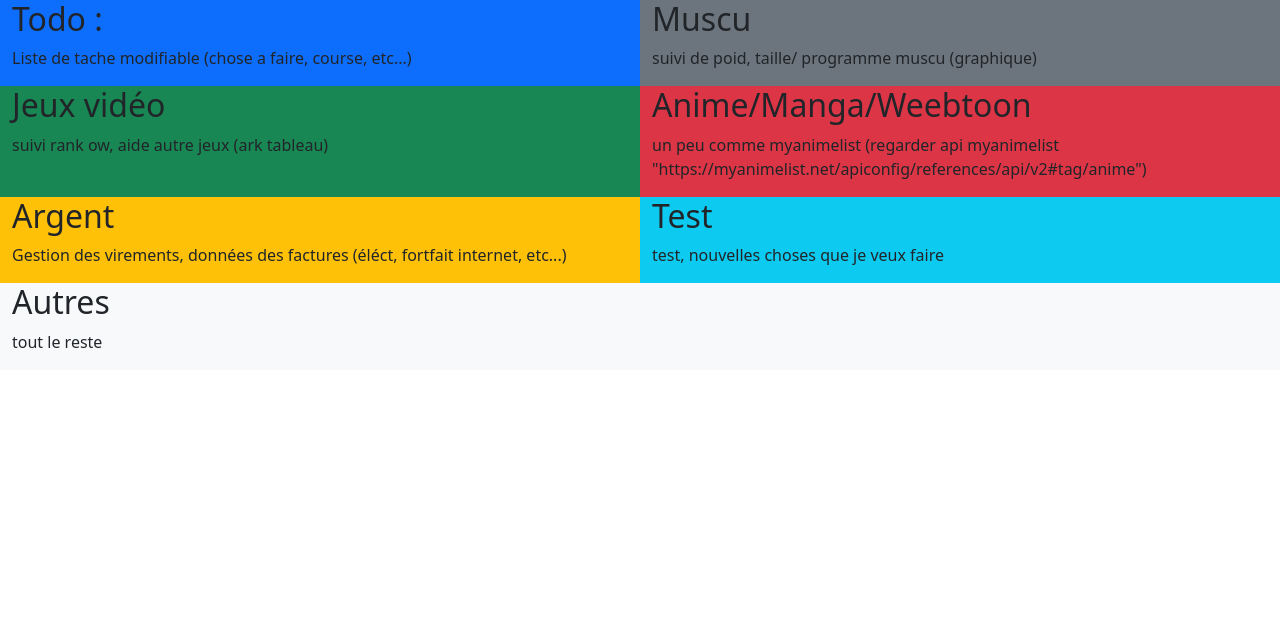
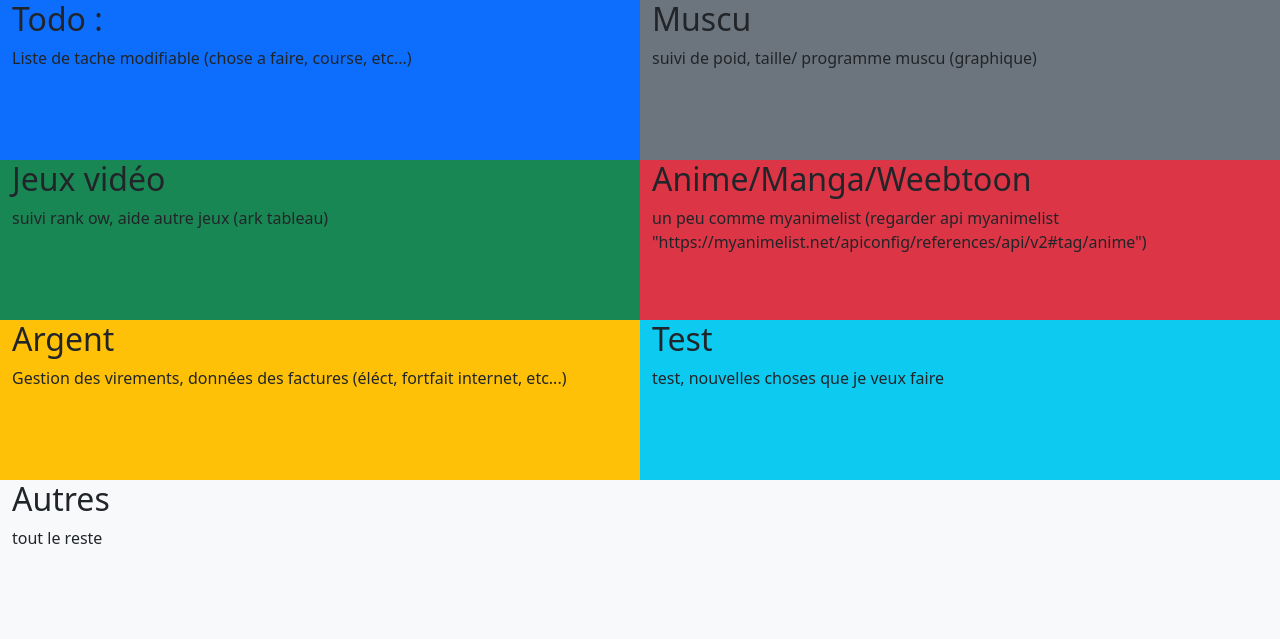
Before and after one commit to Zenith0713/PersonalToolsSite, a PHP site: page / in a window 1280 px wide. Shown: the top 639 px of the page. Run offline with PHP 8.4, Linux system fonts and the light colour scheme.

Commit message:
Modification page d'accueil

```diff
--- a/css/stylesheet.css
+++ b/css/stylesheet.css
@@ -0,0 +1,7 @@
+body {
+  height: 40rem;
+}
+
+#home section {
+  height: 25%;
+}
--- a/index.php
+++ b/index.php
@@ -8,10 +8,11 @@
 
     <!-- Lien CSS -->
     <link href="https://cdn.jsdelivr.net/npm/bootstrap@5.0.2/dist/css/bootstrap.min.css" rel="stylesheet" integrity="sha384-EVSTQN3/azprG1Anm3QDgpJLIm9Nao0Yz1ztcQTwFspd3yD65VohhpuuCOmLASjC" crossorigin="anonymous">
+    <link rel="stylesheet" type="text/css" href="css/stylesheet.css">
     <!-- <link rel="stylesheet" type="text/css" href="/css/bootstrap-4.5.3.min.css"> -->
 </head>
 
-<body class="container w-100 mw-100">
+<body id="home" class="container w-100 mw-100">
     <section class="row">
         <article class="col bg-primary">
             <h2>Todo :</h2>
```
